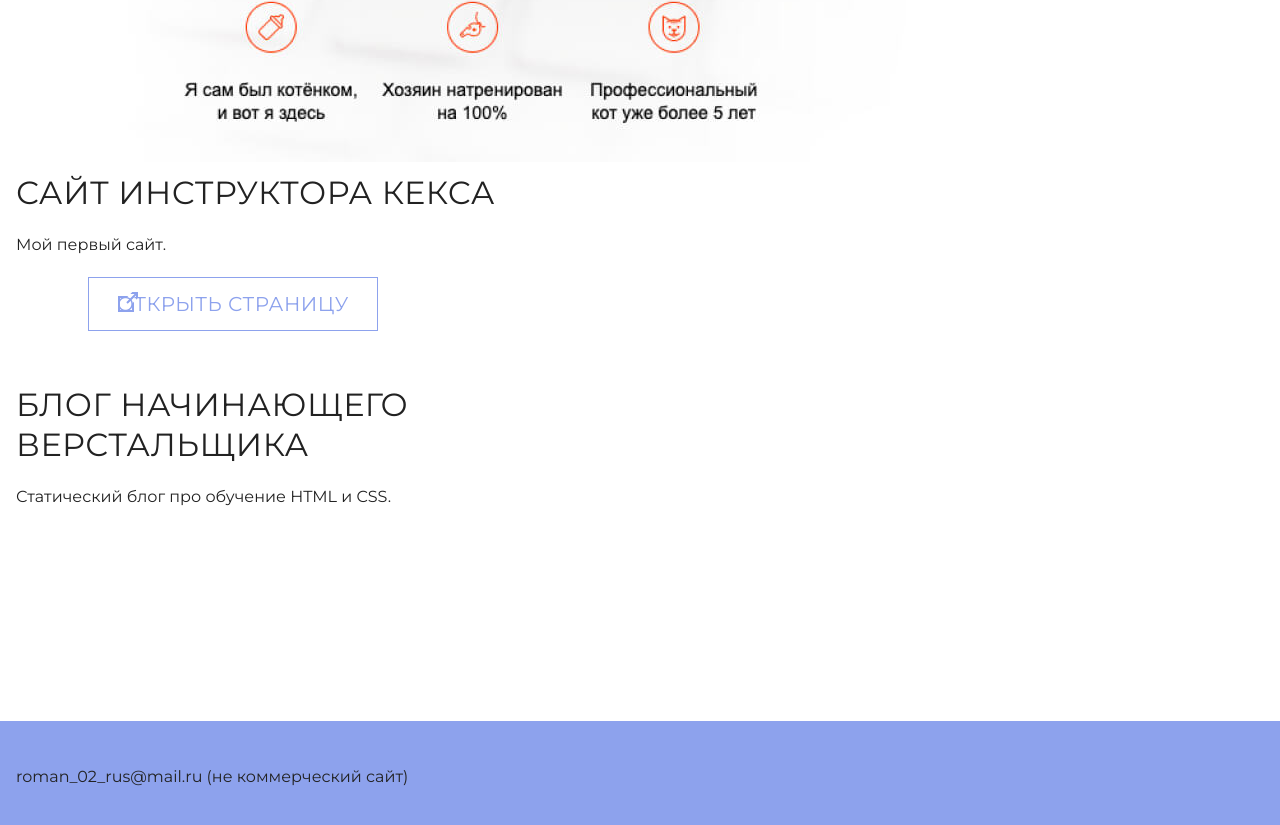
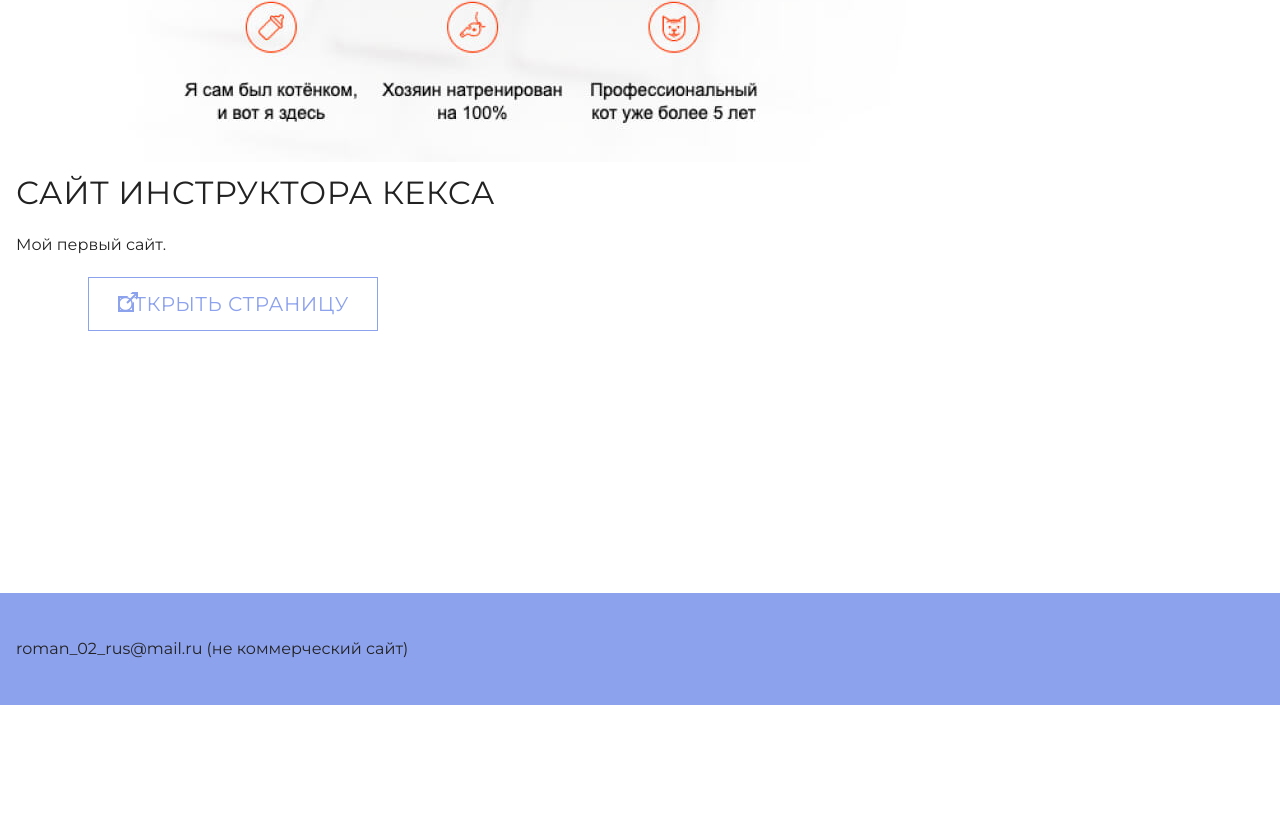
Before and after one commit to GFast-creator/my-site1, a plain HTML site: page thems/index-pro-light.html in a window 1280 px wide. Shown: the part 3190-4015 px from the top of the page. After the commit the page ends 3895 px from the top, so only its background shows below. Drawn offline with Linux system fonts and the light colour scheme.

Commit message:
Update index-pro-light.html

```diff
--- a/thems/index-pro-light.html
+++ b/thems/index-pro-light.html
@@ -57,8 +57,7 @@
         <p>Мой первый сайт.</p>
         <a class="button" href="source/project/index.html">Открыть страницу</a><br><br>
 
-        <h3>Блог начинающего верстальщика</h3>
-        <p>Статический блог про обучение HTML и CSS.</p>
+
       </div>
     </section>
 
```
